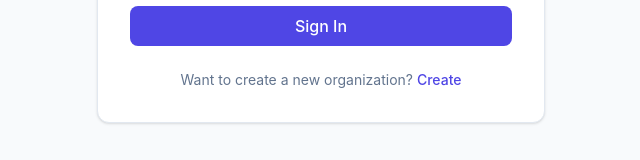
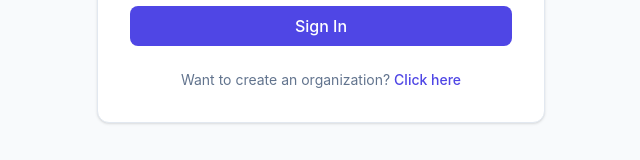
Before and after one commit to desmondrichard/multi-tenant-app, a React app in the folder frontend/: page /login in a window 1280 px wide. Shown: the part 478-638 px from the top of the page, without its empty margins (319-959 px from the left). Built offline with nearby package versions, Linux system fonts and the light colour scheme; no server answers; the HTML template or start-up script is replaced by a standard one.

Commit message:
changes made in Login.jsx

```diff
--- a/frontend/src/pages/Login.jsx
+++ b/frontend/src/pages/Login.jsx
@@ -104,12 +104,12 @@ export default function Login() {
         </form>
 
         <p className="text-center text-sm text-slate-500 mt-6">
-          Want to create a new organization?{" "}
+          Want to create an organization?{" "}
           <Link
             to="/register"
             className="text-brand-600 font-medium hover:underline"
           >
-            Create
+            Click here
           </Link>
         </p>
       </div>
```
